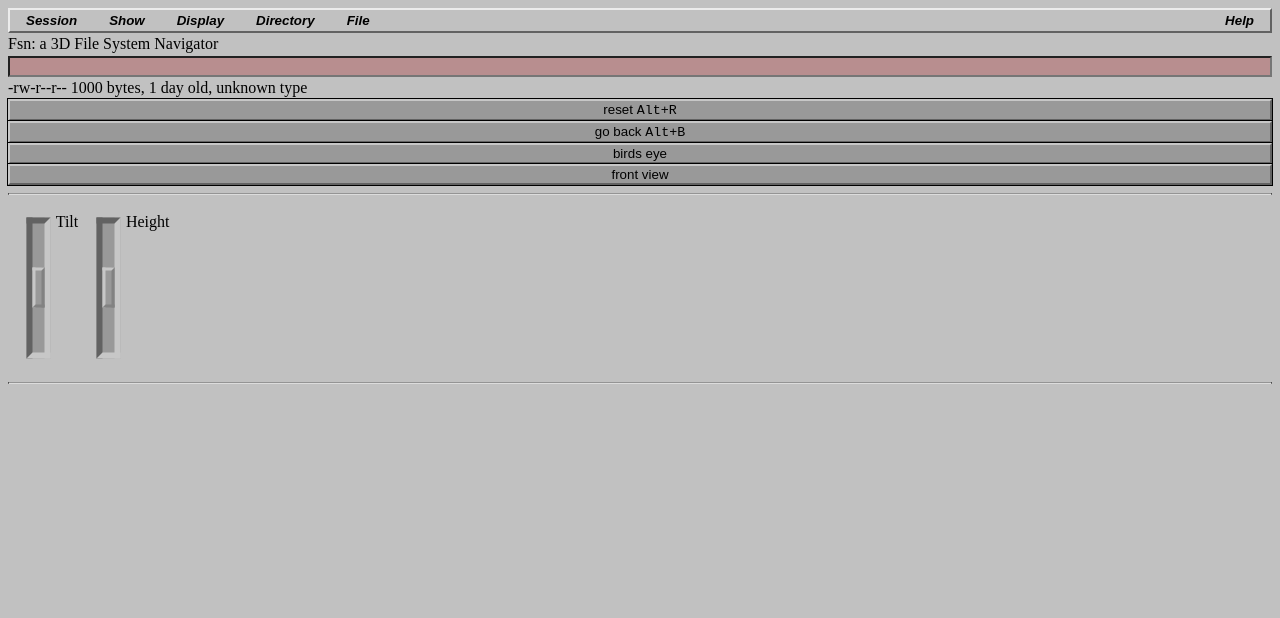
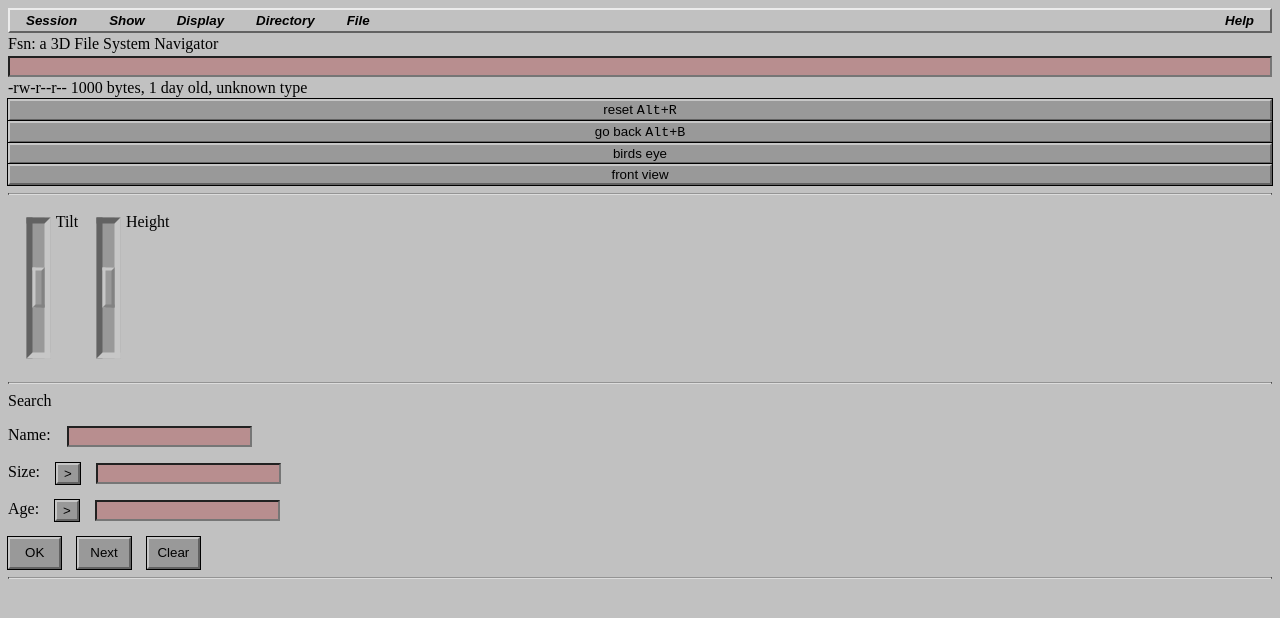
Before and after one commit to rezbyte/r3f-fsn, a React (Vite) app in the folder frontend/: page / in a window 1280 px wide. Shown: the top 618 px of the page. Built offline with nearby package versions, Linux system fonts and the light colour scheme.

Commit message:
Added search box

```diff
--- /dev/null
+++ b/frontend/src/components/Search.tsx
@@ -0,0 +1,29 @@
+import Dropdown from "./Dropdown";
+import "../styles/Search.css";
+
+export default function Search() {
+  return (
+    <div className="search">
+      <p>Search</p>
+      <div>
+        <label>Name:</label>
+        <input type="text" />
+      </div>
+      <div>
+        <label>Size:</label>
+        <Dropdown header=">" items={[">", "<", "="]} />
+        <input type="text" />
+      </div>
+      <div>
+        <label>Age:</label>
+        <Dropdown header=">" items={[">", "<", "="]} />
+        <input type="text" />
+      </div>
+      <div className="search-buttons">
+        <button>OK</button>
+        <button>Next</button>
+        <button>Clear</button>
+      </div>
+    </div>
+  );
+}
--- a/frontend/src/main.tsx
+++ b/frontend/src/main.tsx
@@ -2,6 +2,7 @@
 import ReactDOM from "react-dom";
 import CameraControls from "./components/CameraControls";
 import PathManager from "./components/PathManager";
+import Search from "./components/Search";
 import Toolbar from "./components/Toolbar";
 import "./styles/Global.css";
 
@@ -10,6 +11,8 @@
     <Toolbar />
     <PathManager />
     <CameraControls />
+    <Search />
+    <hr />
   </React.StrictMode>,
   document.getElementById("root")
 );
--- a/frontend/src/styles/Global.css
+++ b/frontend/src/styles/Global.css
@@ -86,3 +86,12 @@
 input[type="range"] + label {
   margin-top: 0.6em;
 }
+
+.dropdown-content {
+  background-color: #c1c1c1;
+  border-style: solid;
+  border-top-color: #ececec;
+  border-left-color: #ececec;
+  border-bottom-color: #626262;
+  border-right-color: #626262;
+}
--- /dev/null
+++ b/frontend/src/styles/Search.css
@@ -0,0 +1,20 @@
+.search {
+  display: flex;
+  flex-direction: column;
+  gap: 1em;
+}
+
+.search > * {
+  display: flex;
+  flex-direction: row;
+  gap: 1em;
+}
+
+.search > p {
+  margin: 0em;
+}
+
+.search-buttons > button {
+  padding: 0.5em;
+  width: 4em;
+}
--- a/frontend/src/styles/Toolbar.css
+++ b/frontend/src/styles/Toolbar.css
@@ -32,15 +32,6 @@
     border-right-color: #626262;
 }
 
-.toolbar .dropdown-content {
-    background-color: #c1c1c1;
-    border-style: solid;
-    border-top-color: #ececec;
-    border-left-color: #ececec;
-    border-bottom-color: #626262;
-    border-right-color: #626262;
-}
-
 .dropdown-content.show {
   border: 0.15em black solid;
 }
```
